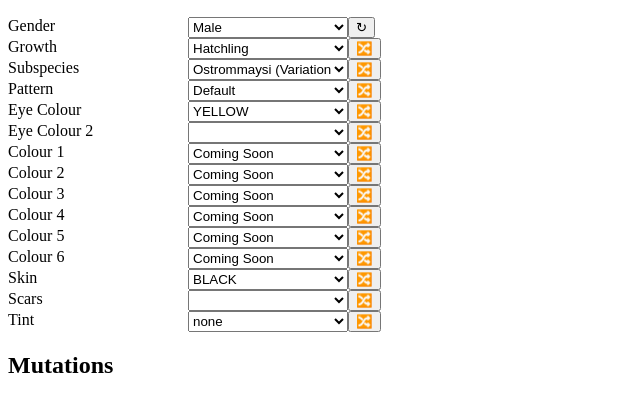
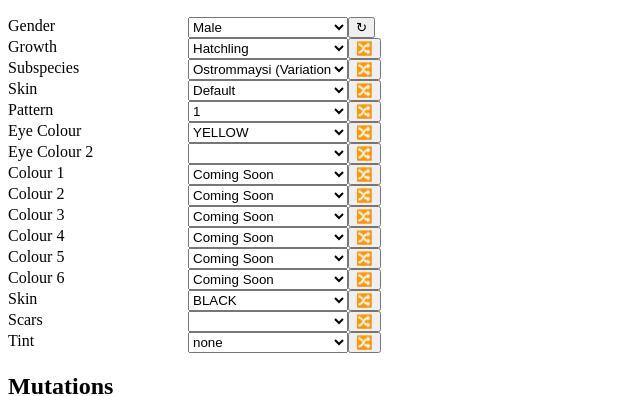
Before and after one commit to DreadfulDesires/Utahraptor-Genetics-POT, a website built with Vite: page index.html in a window 1280 px wide. Shown: the part 397-793 px from the top of the page, without its empty margins (0-640 px from the left). Built offline with nearby package versions, Linux system fonts and the light colour scheme.

Commit message:
Change label from 'Pattern' to 'Skin' and add options

```diff
--- a/index.html
+++ b/index.html
@@ -60,7 +60,7 @@
       </div>
 
       <div class="form-row">
-        <label>Pattern</label>
+        <label>Skin</label>
         <select class="pattern-type-select">
           <option>Default</option>
           <option>Rover</option>
@@ -78,6 +78,16 @@
           <option>Cinnibar</option>
           <option>Tawny</option>
           <option>Jaguar</option>
+        </select>
+        <button type="button" class="random-button" data-select-id="pattern-type-select">🔀</button>
+      </div>
+
+      <div class="form-row">
+        <label>Pattern</label>
+        <select class="pattern-type-select">
+          <option>1</option>
+          <option>2</option>
+          <option>3</option>
         </select>
         <button type="button" class="random-button" data-select-id="pattern-type-select">🔀</button>
       </div>
```
